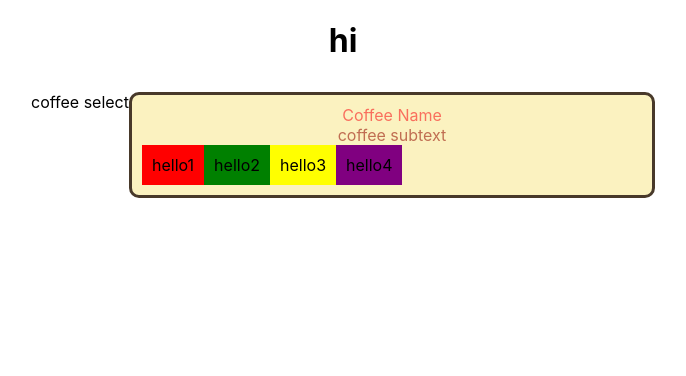
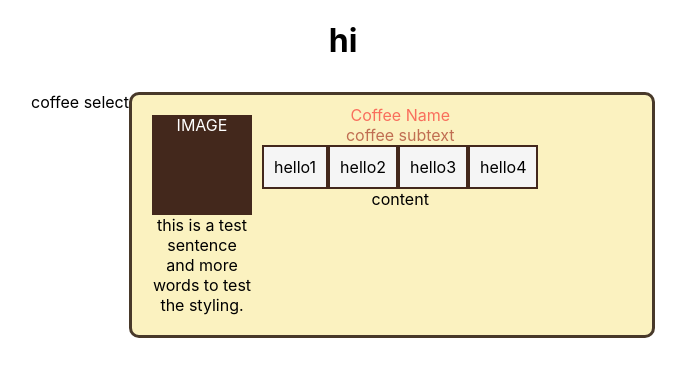
Before and after one commit to jamcapp/newm-n320-coffee-project, a React (Create React App) app: page / in a window 1280 px wide. Shown: the top 376 px of the page, without its empty margins (297-983 px from the left). Built offline with nearby package versions, Linux system fonts and the light colour scheme.

Commit message:
progress
more

```diff
--- a/src/App.js
+++ b/src/App.js
@@ -1,5 +1,4 @@
 import React from "react";
-import logo from './logo.svg';
 import './App.css';
 import CoffeeCard from "./Components/CoffeeCard";
 import CoffeeSelect from "./Components/CoffeeSelect";
--- a/src/Components/CoffeeCard.js
+++ b/src/Components/CoffeeCard.js
@@ -7,6 +7,15 @@ export default function CoffeeCard(props) {
     return(
         <div className="CoffeeCard">
 
+            {/* IMAGE AND DESCRIPTION */}
+            <div className="LeftSide">
+                <div className="CoffeeImage">IMAGE</div>
+                <div className="CoffeeDescription">
+                    this is a test sentence and more words to test the styling.
+                </div>
+            </div>
+
+            <div className="RightSide">
                 {/* CARD HEADER */}
                 <div className="CoffeeName">Coffee Name
                     <div className="CoffeeSubtext">coffee subtext</div>
@@ -14,11 +23,19 @@ export default function CoffeeCard(props) {
 
                 {/* INFORMATION BOXES */}
                 <div className="InfoBoxes">
+
+                    <div className="SmallBoxes">
                         <div className="InfoBox one">hello1</div>
                         <div className="InfoBox two">hello2</div>
                         <div className="InfoBox three">hello3</div>
                         <div className="InfoBox four">hello4</div>
                     </div>
+
+                    <div className="LargeBox">
+                        content
+                    </div>
+                </div>
+            </div>
         </div>
     )
 }
--- a/src/styles.css
+++ b/src/styles.css
@@ -1,15 +1,26 @@
 /* Card styling */
 .CoffeeCard {
   background-color: #fbf2c0;
-  border: solid;
-  border-color: #48392a;
-  border-width: 3px;
+  border: solid 3px #48392a;
   border-radius: 10px;
   width: 500px;
   padding: 10px;
+  display: flex;
 }
 
-/* Name of Coffee on card */
+.CoffeeCard .LeftSide {
+  width: 100px;
+  padding: 10px;
+}
+
+.CoffeeCard .CoffeeImage {
+  width: 100px;
+  height: 100px;
+  background-color: #43281c;
+  color: white;
+}
+
+/* Name of coffee on card */
 .CoffeeCard .CoffeeName {
   color: #f96f5d;
 }
@@ -21,32 +32,40 @@
 
 /* #43281c <-- use this color somewhere? */
 
-/* Area with the 4 information boxes */
+/* Area with the small and large info boxes */
 .CoffeeCard .InfoBoxes {
+  display: inline;
+}
+
+/* Area with the 4 small boxes */
+.CoffeeCard .InfoBoxes .SmallBoxes {
   display: flex;
 }
 
-/* Common style for all boxes */
-.CoffeeCard .InfoBoxes .InfoBox {
+/* Common style for all small boxes */
+.CoffeeCard .InfoBoxes .SmallBoxes .InfoBox {
   padding: 10px;
+  border: solid 2px #43281c;
+  background-color: whitesmoke;
+  margin: 0 auto;
 }
 
 /* Set properties for box 1 */
 .CoffeeCard .InfoBoxes .one {
-  background-color: red;
+  /* background-color: red; */
 }
 
 /* Set properties for box 2 */
 .CoffeeCard .InfoBoxes .two {
-  background-color: green;
+  /* background-color: green; */
 }
 
 /* Set properties for box 3 */
 .CoffeeCard .InfoBoxes .three {
-  background-color: yellow;
+  /* background-color: yellow; */
 }
 
 /* Set properties for box 4 */
 .CoffeeCard .InfoBoxes .four {
-  background-color: purple;
+  /* background-color: purple; */
 }
```
Lines whose indentation alone changed are shown as unchanged.
